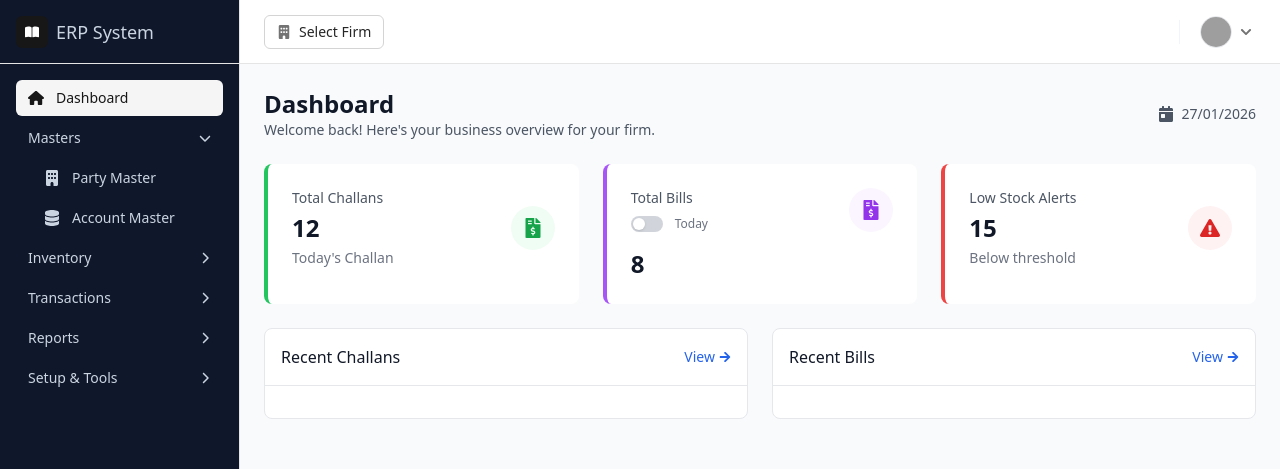
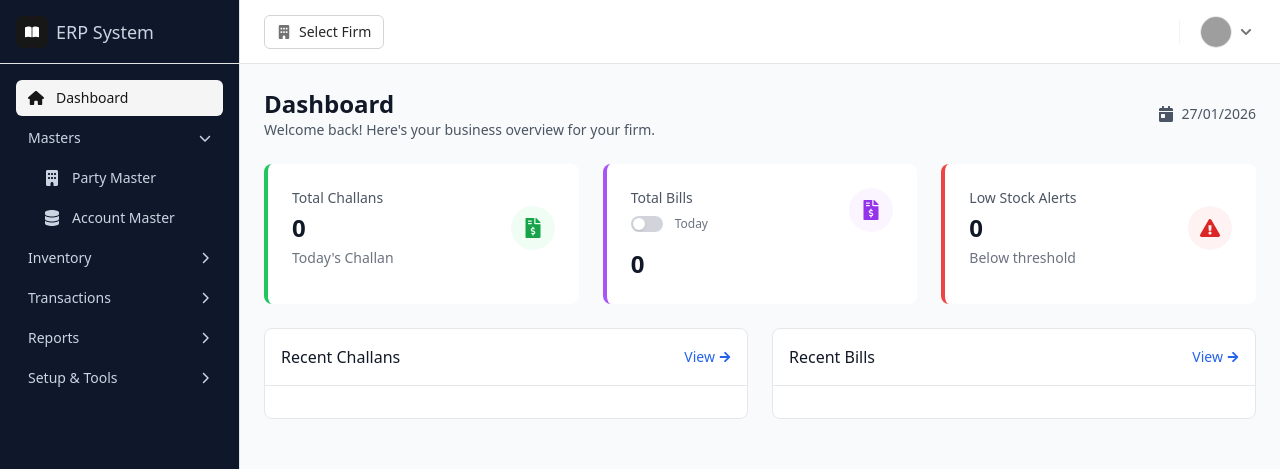
Before and after one commit to Roshani-sahu/Maheshwari-Motors, a React (Vite) app in the folder frontend/: page /dashboard in a window 1280 px wide. Shown: the top 469 px of the page. Built offline with nearby package versions, Linux system fonts and the light colour scheme; grey boxes are pictures that could not be loaded.

Commit message:
dashboard raw data

```diff
--- a/frontend/src/pages/Dashboard.jsx
+++ b/frontend/src/pages/Dashboard.jsx
@@ -17,13 +17,8 @@ const Dashboard = () => {
   const navigate = useNavigate();
   const { selectedFirm } = useStore();
 
-  const [dashboardData, setDashboardData] = useState({
-    totalFirms: 3,
-    todaysChallans: 12,
-    todaysBills: 8,
-    thisMonthBills: 32,
-    lowStockAlerts: 15
-  });
+  const [dashboardData, setDashboardData] = useState(null);
+  const [loading, setLoading] = useState(true);
 
   const [billPeriod, setBillPeriod] = useState('today'); // today | month
 
@@ -49,7 +44,12 @@ const Dashboard = () => {
   useEffect(() => {
     const fetchData = async () => {
       // Avoid fetching if no user or if user is admin (who shouldn't see this dashboard data)
-      if (!user || user.role === 'admin') return;
+      if (!user || user.role === 'admin') {
+        setLoading(false);
+        return;
+      }
+
+      setLoading(true);
 
       try {
         // Ensure firm selection
@@ -114,6 +114,8 @@ const Dashboard = () => {
 
       } catch (err) {
         console.error("Failed to load dashboard data", err);
+      } finally {
+        setLoading(false);
       }
     };
 
@@ -122,6 +124,12 @@ const Dashboard = () => {
 
   return (
     <div className="space-y-6">
+      {loading ? (
+        <div className="flex items-center justify-center min-h-[400px]">
+          <div className="animate-spin rounded-full h-12 w-12 border-b-2 border-blue-600"></div>
+        </div>
+      ) : (
+        <>
      {/* Header */}
 <div className="flex items-center justify-between">
   <div>
@@ -142,7 +150,7 @@ const Dashboard = () => {
 
   <StatsCard
     title="Total Challans"
-    value={dashboardData.todaysChallans}
+    value={dashboardData?.todaysChallans || 0}
     subtitle="Today's Challan"
     icon={FaFileInvoiceDollar}
     color="green"
@@ -171,13 +179,13 @@ const Dashboard = () => {
       </div>
     </div>
     <p className="text-lg sm:text-xl md:text-2xl font-bold text-gray-900">
-      {billPeriod === 'today' ? dashboardData.todaysBills : dashboardData.thisMonthBills}
+      {billPeriod === 'today' ? (dashboardData?.todaysBills || 0) : (dashboardData?.thisMonthBills || 0)}
     </p>
   </div>
 
   <StatsCard
     title="Low Stock Alerts"
-    value={dashboardData.lowStockAlerts}
+    value={dashboardData?.lowStockAlerts || 0}
     subtitle="Below threshold"
     icon={FaExclamationTriangle}
     color="red"
@@ -248,6 +256,8 @@ const Dashboard = () => {
           </div>
         </div>
       </div>
+        </>
+      )}
     </div>
   );
 };
```
